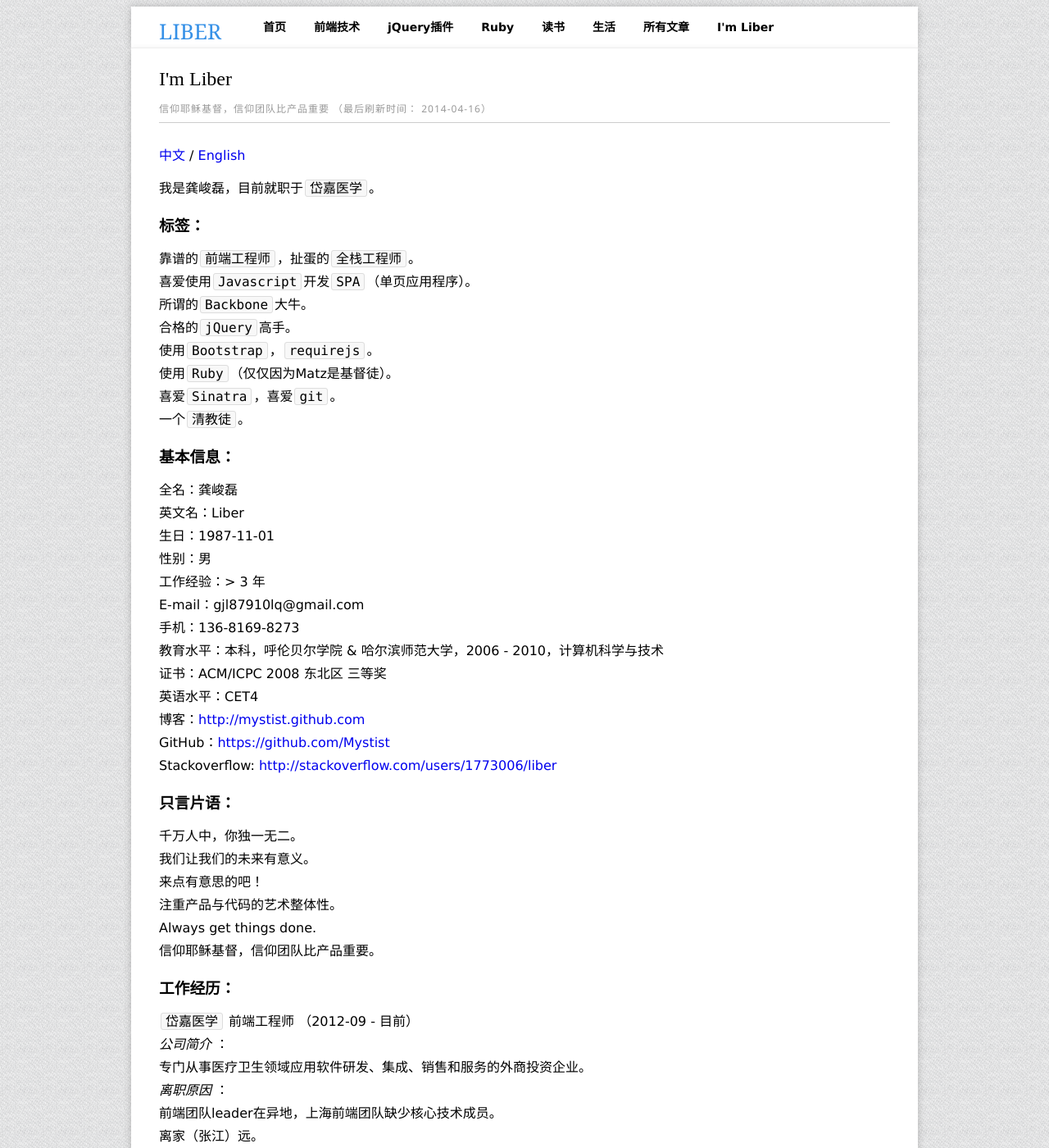
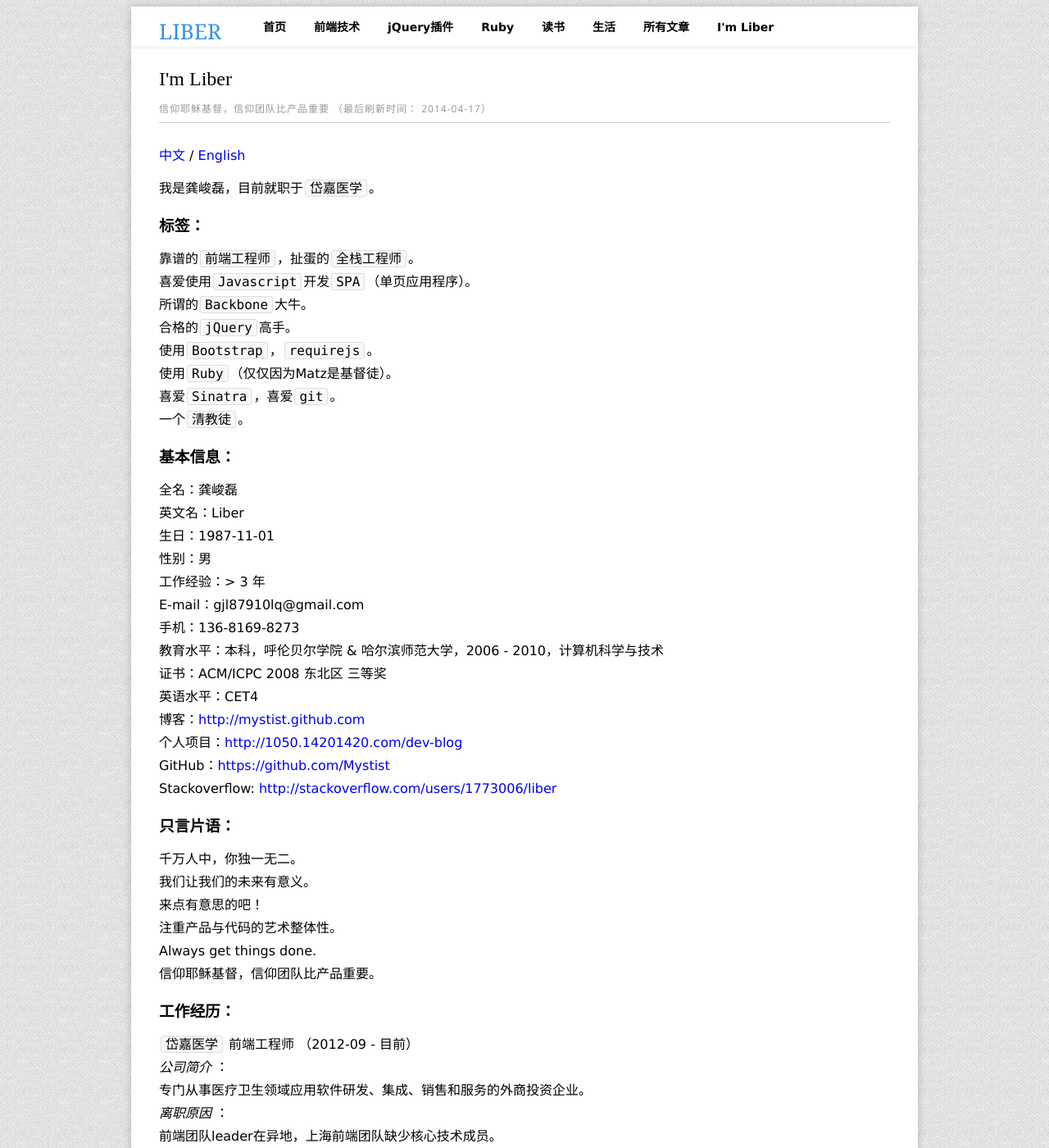
Before and after one commit to mystist/mystist.github.com, a Jekyll site: the page built from liber.md, in a window 1280 px wide and 1400 px high. Shown: the whole window at 82% size. Built offline with Jekyll 4.4.1, drawn with Linux system fonts in a browser that asks for light colours; Markdown is read by kramdown in place of the engine named in the settings.

Commit message:
update_cv

```diff
--- a/liber.md
+++ b/liber.md
@@ -1,7 +1,7 @@
 ---
 layout: template
 title: I'm Liber
-text: 信仰耶稣基督，信仰团队比产品重要 （最后刷新时间： 2014-04-16）
+text: 信仰耶稣基督，信仰团队比产品重要 （最后刷新时间： 2014-04-17）
 ---
 
 [中文](liber.html) / [English](liber_en.html)
@@ -30,6 +30,7 @@ E-mail：gjl87910lq@gmail.com
 证书：ACM/ICPC 2008 东北区 三等奖
 英语水平：CET4
 博客：[http://mystist.github.com](http://mystist.github.com)
+个人项目：[http://1050.14201420.com/dev-blog](http://1050.14201420.com/dev-blog)
 GitHub：[https://github.com/Mystist](https://github.com/Mystist)
 Stackoverflow: [http://stackoverflow.com/users/1773006/liber](http://stackoverflow.com/users/1773006/liber)
 
```
Also changed, not shown: liber_en.md (+2 -1 lines).
